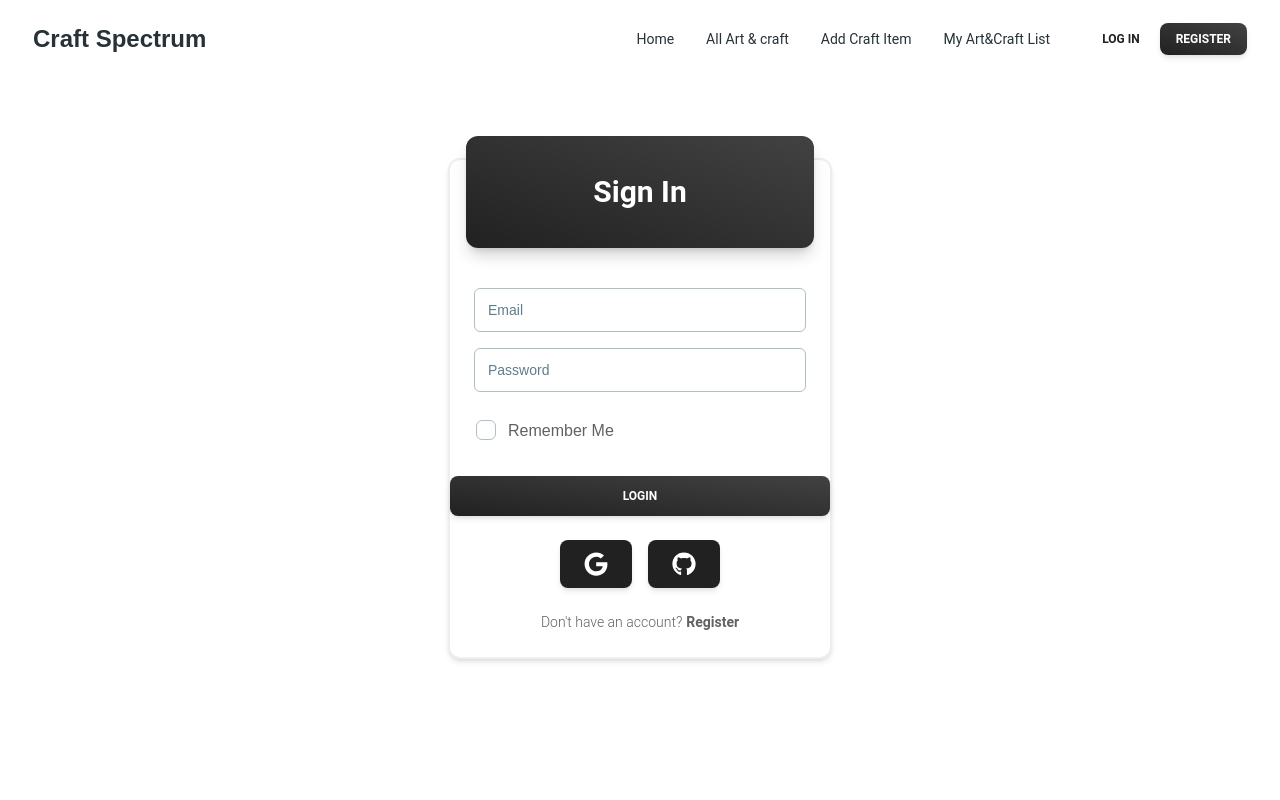
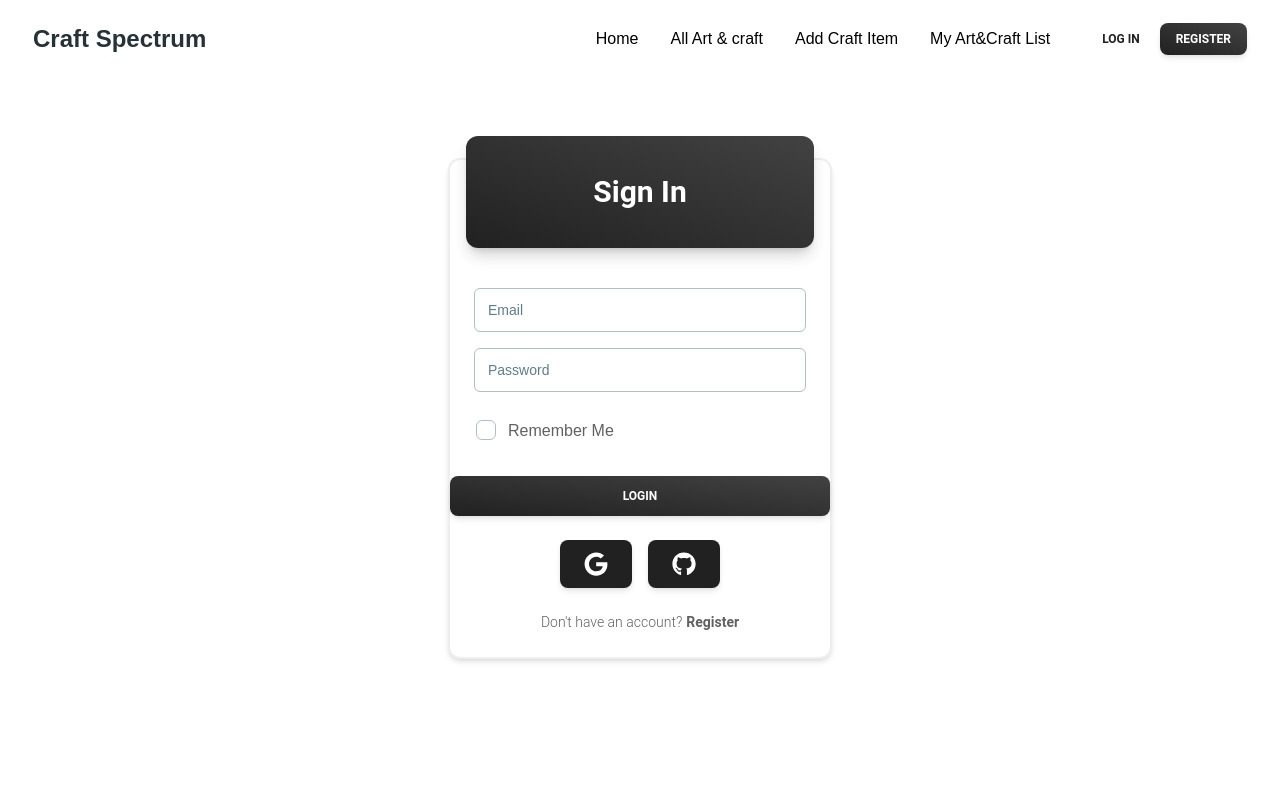
Before and after one commit to DeepsEffect/craft-spectrum, a React (Vite) app: page /login in a window 1280 px wide. Shown: the top 800 px of the page. Built offline with nearby package versions, Linux system fonts and the light colour scheme; no server answers; a web font is replaced by a local one.

Commit message:
updated nav, new hover effect

```diff
--- a/src/components/CraftItems.jsx
+++ b/src/components/CraftItems.jsx
@@ -12,6 +12,7 @@ const CraftItems = ({ crafts }) => {
       <section className="text-center max-w-xl mx-auto mt-10">
         <h2 className="text-2xl font-semibold lg:text-3xl">
           Discover Our Handmade{" "}
+          <span className="text-blue-gray-600">
             <Typewriter
               words={[
                 "Card Making",
@@ -27,6 +28,7 @@ const CraftItems = ({ crafts }) => {
               typeSpeed={100}
               deleteSpeed={30}
             ></Typewriter>
+          </span>
         </h2>
         <Fade duration={2000}>
           <p>
--- a/src/components/Footer.jsx
+++ b/src/components/Footer.jsx
@@ -22,9 +22,9 @@ export function Footer() {
     <footer className="relative w-full">
       <div className="mx-auto w-full px-8 mt-12 lg:mt-40">
         <div className="grid grid-cols-1 justify-between gap-4 md:grid-cols-2">
-          <Typography variant="h5" className="mb-6">
+          <h2 className="mb-6 text-2xl font-semibold">
             Craft Spectrum
-          </Typography>
+          </h2>
           <div className="grid grid-cols-3 justify-between gap-4">
             {LINKS.map(({ title, items }) => (
               <ul key={title}>
--- a/src/components/Nav.css
+++ b/src/components/Nav.css
@@ -1,26 +1,24 @@
-li a.active {
+li a {
   position: relative;
-  font-weight: 600;
 }
 
-li a.active::after {
+li a::after {
   content: "";
   position: absolute;
   bottom: -2px;
   left: 0;
   width: 0;
   height: 2px;
-  background-color: #6c10bc;
-  animation: slideIn 0.3s forwards;
+  background-color: transparent;
+  transition: width 0.3s ease;
 }
 
-@keyframes slideIn {
-  0% {
-    width: 0;
-    left: 0;
-  }
-  100% {
-    width: 100%;
-    left: 0;
-  }
+li a:hover::after,
+li a.active::after {
+  width: 100%;
+  background-color: #6c10bc;
 }
+
+li a.active {
+  font-weight: 500;
+}
--- a/src/components/Nav.jsx
+++ b/src/components/Nav.jsx
@@ -40,46 +40,26 @@ function Nav() {
 
   const navList = (
     <ul className="mt-2 mb-4 flex flex-col gap-2 lg:mb-0 lg:mt-0 lg:flex-row lg:items-center lg:gap-6">
-      <Typography
-        as="li"
-        variant="small"
-        color="blue-gray"
-        className="p-1 font-normal"
-      >
+      <li className="p-1 text-black font-normal">
         <NavLink to={"/"} className="flex items-center">
           Home
         </NavLink>
-      </Typography>
-      <Typography
-        as="li"
-        variant="small"
-        color="blue-gray"
-        className="p-1 font-normal"
-      >
+      </li>
+      <li className="p-1 text-black font-normal">
         <NavLink to={"/allArtAndCraft"} className="flex items-center">
           All Art & craft
         </NavLink>
-      </Typography>
-      <Typography
-        as="li"
-        variant="small"
-        color="blue-gray"
-        className="p-1 font-normal"
-      >
+      </li>
+      <li className="p-1 text-black font-normal">
         <NavLink to={"/addCraftItem"} className="flex items-center">
           Add Craft Item
         </NavLink>
-      </Typography>
-      <Typography
-        as="li"
-        variant="small"
-        color="blue-gray"
-        className="p-1 font-normal"
-      >
+      </li>
+      <li className="p-1 text-black font-normal">
         <NavLink to={"/myArtAndCraft"} className="flex items-center">
           My Art&Craft List
         </NavLink>
-      </Typography>
+      </li>
     </ul>
   );
 
--- a/src/pages/ViewDetails.jsx
+++ b/src/pages/ViewDetails.jsx
@@ -27,7 +27,9 @@ const ViewDetails = () => {
   return (
     <div>
       <ScrollRestoration></ScrollRestoration>
-      <h3 className="text-center text-4xl">Detailed View Of {item_name}</h3>
+      <h3 className="text-center text-4xl font-medium">
+        Detailed View Of {item_name}
+      </h3>
       <Card className="w-full px-10 group max-w-5xl border border-blue-gray-600 flex-row items-center mx-auto mt-6">
         <CardHeader
           shadow={false}
```
Lines whose indentation alone changed are shown as unchanged.
